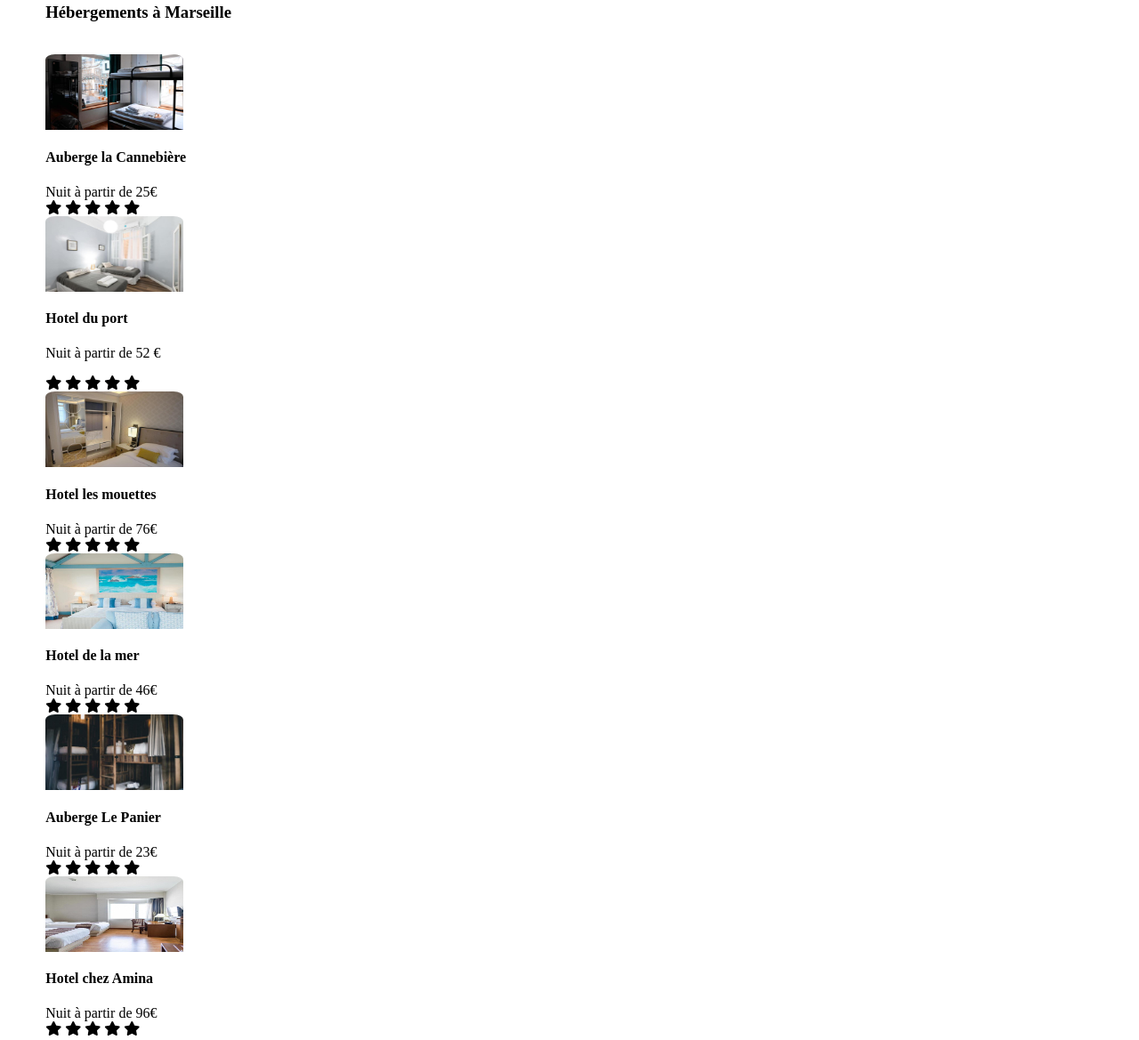
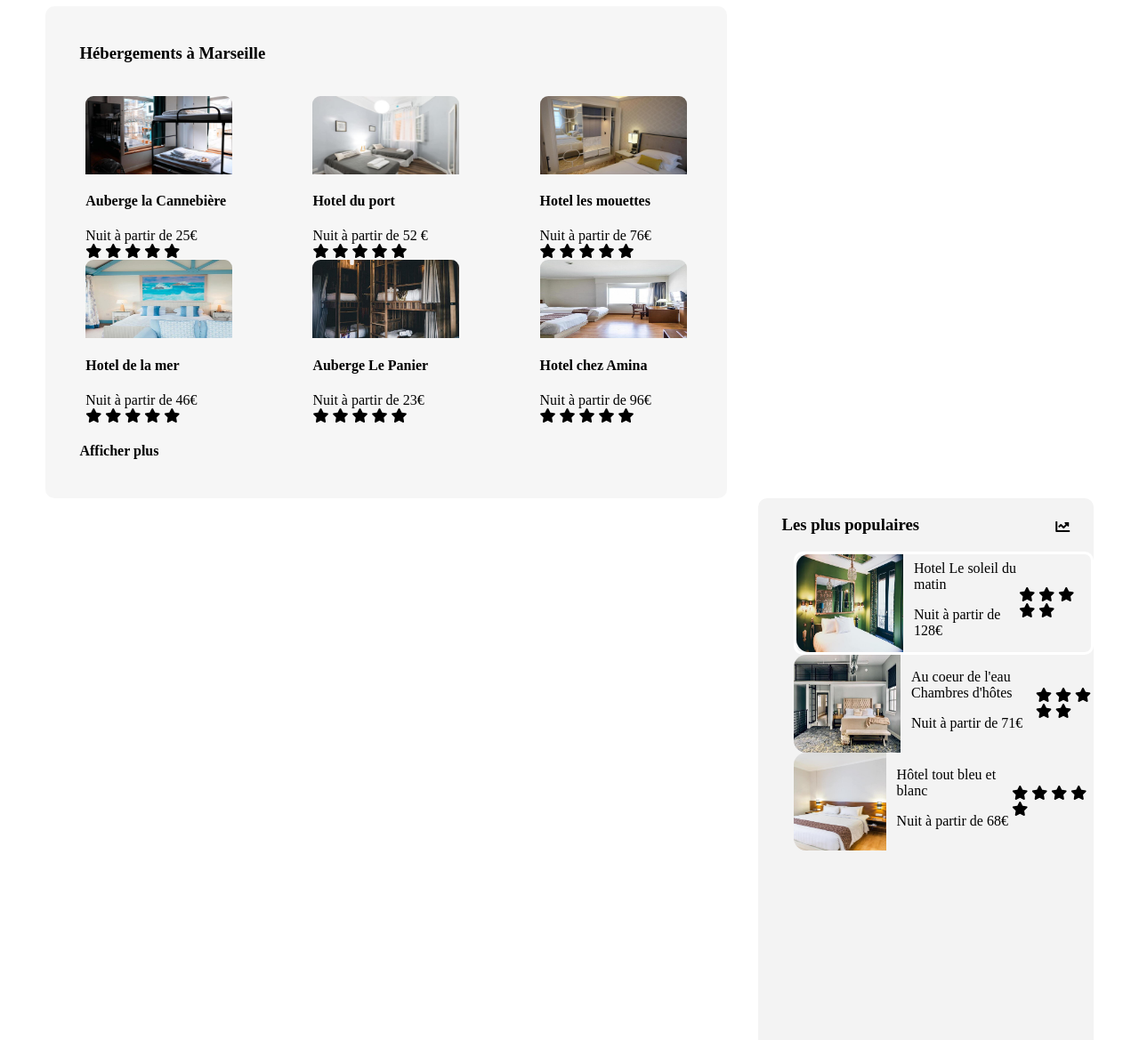
Before and after one commit to GitSP-arch/bookiwebsite, a plain HTML site: page index.html in a window 1280 px wide. Shown: the part 355-1524 px from the top of the page at 89% size. Drawn offline with Linux system fonts and the light colour scheme.

Commit message:
booki maquette

```diff
--- a/css/index.css
+++ b/css/index.css
@@ -160,15 +160,148 @@ de l'espace entre les éléments*/
 
 /*hebergement-marseille*/
 
+.element-titre
+{
+  padding-left: 5%;
+  padding-top:3% ;
+}
+
 img
 {
-  width: 155px;
-  height: 85px;
-  border-radius:7% 7% 0 0;
+  width: 165px;
+  height: 88px;
+  border-radius:9px 9px 0 0;
   display:flex;
   align-items: flex-start;
 }
+/*hebergement à Marseille*/
 
-.element-centre img
+.container-hebergement
 {
+  display:flex;
+  flex-direction:column;
+  border-radius:10px;
+  background-color: rgba(243, 243, 243, 0.733);
+  width:65%;
+  margin-top:2%;
+  margin-left: 0,5px;
 }
+.ligne-1
+{
+  display: flex;
+  justify-content: space-around;
+}
+.ligne-2
+{
+  display:flex;
+  justify-content: space-around;
+}
+
+.element-bas
+{
+  padding-bottom: 3%;
+  padding-left: 5%;
+}
+
+/*Les plus populaires*/
+
+.container-populaire
+{
+  display:inline-block;
+  flex-direction: column;
+  border-radius:10px;
+  background-color: rgb(243, 243, 243);
+  width:32%;
+  height: 700px;
+}
+.container-populaire
+{
+  position:relative;
+  left: 68%;
+  margin-bottom:90%;
+}
+
+#titre
+{
+ display: flex;
+ justify-content: space-around;
+ margin: 0 -50px 0 -50px;
+}
+.fa-chart-line
+{
+  padding-top:5%;
+}
+
+#element-populaire
+{
+ display: flex;
+ align-items:flex-start;
+ flex-direction:column;
+ padding-left: 40px;
+}
+#element-populaire .hotel-soleil img
+{
+  width: 120px;
+  height:110px;
+  border-radius: 14px 0 0 14px;
+}
+.hotel-soleil
+{
+  display: flex;
+  flex-direction: row;
+  align-items:center;
+}
+
+#element-populaire .hotel-coeur img
+{
+  width: 120px;
+  height:110px;
+  border-radius: 14px 0 0 14px;
+}
+#element-populaire .hotel-bleu img
+{
+  width: 120px;
+  height:110px;
+  border-radius: 14px 0 0 14px;
+}
+.hotel-soleil
+{
+  border:solid white;
+  border-radius: 10px 10px 10px 10px;
+}
+.items-soleil
+{
+  display: flex;
+  flex-direction: column;
+  margin: 0 0 -8px 12px;
+}
+
+.items-soleil span p
+{
+font-size: 2%;
+}
+.hotel-coeur{
+  display: flex;
+  flex-direction: row;
+  align-items:center;
+}
+
+.items-coeur
+{
+  display: flex;
+  flex-direction: column;
+  margin: 0 0 -8px 12px;
+}
+.hotel-bleu
+{
+  display: flex;
+  flex-direction: row;
+  align-items:center;
+}
+
+.items-bleu
+{
+  display: flex;
+  flex-direction: column;
+  margin: 0 0 -8px 12px;
+}
--- a/index.html
+++ b/index.html
@@ -69,7 +69,7 @@
         </div>
     </section>
 
-
+    <div class="container-hebergement">
         <section>
             <div class="element-titre">
                 <h3 id="hebergements">Hébergements à Marseille</h3><br />
@@ -77,15 +77,11 @@
         </section>
 
         <section>
-        <aside>
-            <div class="element-centre">
-                <div class="img-1">
+            <div class="ligne-1">
+                <div class="colonne-1">
                     <img src="./img/hebergements/4small/mal.jpg"/>
-            </div>
-            <div class="colonne-1">
                     <h4>Auberge la Cannebière</h4>
                     <span>Nuit à partir de 25€</span>
-                </div>
                     <div class="stars icon-responsive">
                         <i class="fas fa-star enable"></i>
                         <i class="fas fa-star enable"></i>
@@ -95,27 +91,10 @@
                     </div>
                 </div>
 
-            <div class="img-2">
+                <div class="colonne-2">
                     <img src="./img/hebergements/4small/frk.jpg"/>
-            </div>
-            <div class="colonne-2">
                     <h4>Hotel du port</h4>
-                    <p>Nuit à partir de 52 €</p>
-            </div>
-            <div class="stars icon-responsive">
-                <i class="fas fa-star enable"></i>
-                <i class="fas fa-star enable"></i>
-                <i class="fas fa-star enable"></i>
-                <i class="fas fa-star enable"></i>
-                <i class="fas fa-star disable"></i>
-            </div>
-            <div class="img-3">
-                <img src="./img/hebergements/4small/ris.jpg"/>
-            </div>
-            <div class="colonne-3">
-                <h4>Hotel les mouettes</h4>
-                <span>Nuit à partir de 76€</span>
-            </div>
+                    <span>Nuit à partir de 52 €</span>
                     <div class="stars icon-responsive">
                         <i class="fas fa-star enable"></i>
                         <i class="fas fa-star enable"></i>
@@ -124,17 +103,11 @@
                         <i class="fas fa-star disable"></i>
                     </div>
                 </div>
-        </aside>
 
-        <aside>
-            <div class="ligne-2">
-                <div class="img-4">
-                    <img src="img/hebergements/4small/anp.jpg"/>
-                </div>
-                <div class="colonne-4">
-                    <h4>Hotel de la mer</h4>
-                        <span>Nuit à partir de 46€</span>
-                </div>
+                <div class="colonne-3">
+                    <img src="./img/hebergements/4small/ris.jpg"/>
+                    <h4>Hotel les mouettes</h4>
+                    <span>Nuit à partir de 76€</span>
                     <div class="stars icon-responsive">
                         <i class="fas fa-star enable"></i>
                         <i class="fas fa-star enable"></i>
@@ -142,13 +115,15 @@
                         <i class="fas fa-star enable"></i>
                         <i class="fas fa-star disable"></i>
                     </div>
-                <div class="img-5">
-                    <img src="img/hebergements/4small/nit.jpg"/>
                </div>
-                <div class="colonne-5">
-                    <h4>Auberge Le Panier</h4>
-                    <span>Nuit à partir de 23€</span>
             </div>
+
+            <aside>
+                <div class="ligne-2">
+                    <div class="colonne-4">
+                        <img src="img/hebergements/4small/anp.jpg"/>
+                        <h4>Hotel de la mer</h4>
+                        <span>Nuit à partir de 46€</span>
                         <div class="stars icon-responsive">
                             <i class="fas fa-star enable"></i>
                             <i class="fas fa-star enable"></i>
@@ -156,19 +131,30 @@
                             <i class="fas fa-star enable"></i>
                             <i class="fas fa-star disable"></i>
                         </div>
-                <div class="img-6">
-                    <img src="img/hebergements/4small/fbk.jpg"/>
                     </div>
-                <div class="colonne-6">
-                    <h4>Hotel chez Amina</h4>
-                    <span>Nuit à partir de 96€</span>
-                </div>
+                    <div class="colonne-5">
+                        <img src="img/hebergements/4small/nit.jpg"/>
+                        <h4>Auberge Le Panier</h4>
+                        <span>Nuit à partir de 23€</span>
                         <div class="stars icon-responsive">
                             <i class="fas fa-star enable"></i>
                             <i class="fas fa-star enable"></i>
                             <i class="fas fa-star enable"></i>
                             <i class="fas fa-star enable"></i>
                             <i class="fas fa-star disable"></i>
+                        </div>
+                    </div>
+                    <div class="colonne-6">
+                        <img src="img/hebergements/4small/fbk.jpg"/>
+                        <h4>Hotel chez Amina</h4>
+                        <span>Nuit à partir de 96€</span>
+                        <div class="stars icon-responsive">
+                            <i class="fas fa-star enable"></i>
+                            <i class="fas fa-star enable"></i>
+                            <i class="fas fa-star enable"></i>
+                            <i class="fas fa-star enable"></i>
+                            <i class="fas fa-star disable"></i>
+                        </div>
                     </div>
                 </div>
             </aside>
@@ -179,19 +165,18 @@
                 <h4>Afficher plus</h4>
             </div>
         </section>
+    </div>
 
-    <aside class="container">
-        <div>
+    <div class="container-populaire">
+        <section id="titre">
             <h3>Les plus populaires</h3>
             <i class="fas fa-chart-line"></i>
-        </div>
-            <div class="border-popular">
-                <div class="bloc-1">
+        </section>
+        <section id="element-populaire">
+            <div class="hotel-soleil">
                 <img src="./img/hebergements/4small/emg.jpg">
-            </div>
-            <div>
-                <div class="hotel-populaire">
-                <span>Hotel de la Mer</span>
+                <div class="items-soleil">
+                    <span>Hotel Le soleil du matin</span>
                     <p>Nuit à partir de 128€</p>
                 </div>
                     <div class="stars-aside icon-responsive">
@@ -202,17 +187,12 @@
                         <i class="fas fa-star enable"></i>
                     </div>
                 </div>
-    </div>
-    <div class="bloc-2">
-        <div class="border-coeur">
+            <div class="hotel-coeur">
                 <img src="./img/hebergements/4small/awc.jpg"/>
-        </div>
-        <div>
-            <div class="hotel-coeur">
+                <div class="items-coeur">
                     <span>Au coeur de l'eau Chambres d'hôtes</span>
                     <p>Nuit à partir de 71€</p>
                 </div>
-
                 <div class="stars-aside icon-responsive">
                     <i class="fas fa-star enable"></i>
                     <i class="fas fa-star enable"></i>
@@ -221,13 +201,9 @@
                     <i class="fas fa-star enable"></i>
                 </div>
             </div>
-    </div>
-    <div class="bloc-3">
-        <div class="border-bleu">
+            <div class="hotel-bleu">
                 <img src="./img/hebergements/4small/fbz.jpg"/>
-        </div>
-        <div>
-            <div class="hotel-bleu">
+                <div class="items-bleu">
                 <span>Hôtel tout bleu et blanc</span>
                 <p>Nuit à partir de 68€</p>
                 </div>
@@ -239,10 +215,9 @@
                     <i class="fas fa-star enable"></i>
                 </div>
             </div>
+        </section>
     </div>
 
-
-    </aside>
         </main>
     </body>
 </html>
```
Lines whose indentation alone changed are shown as unchanged.
